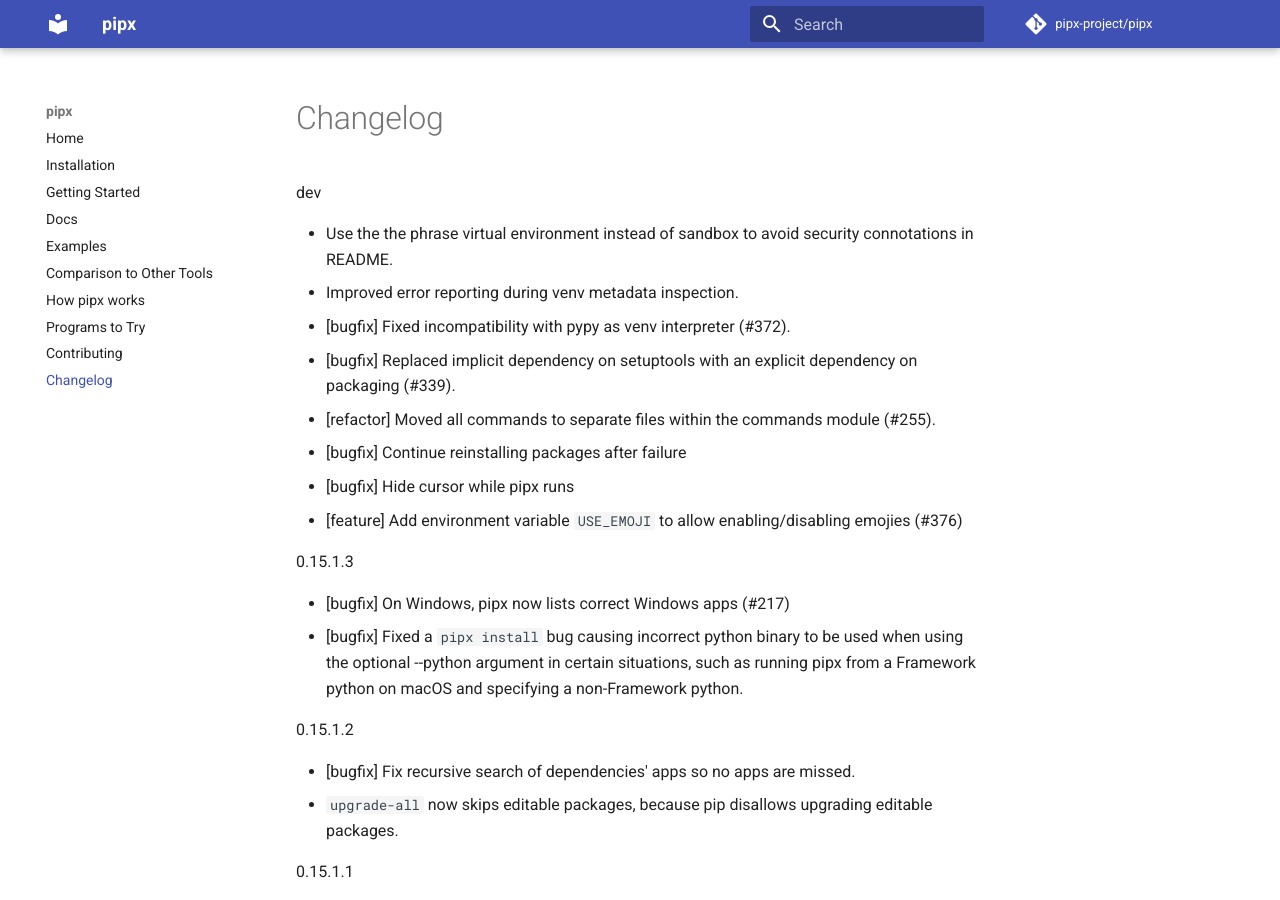
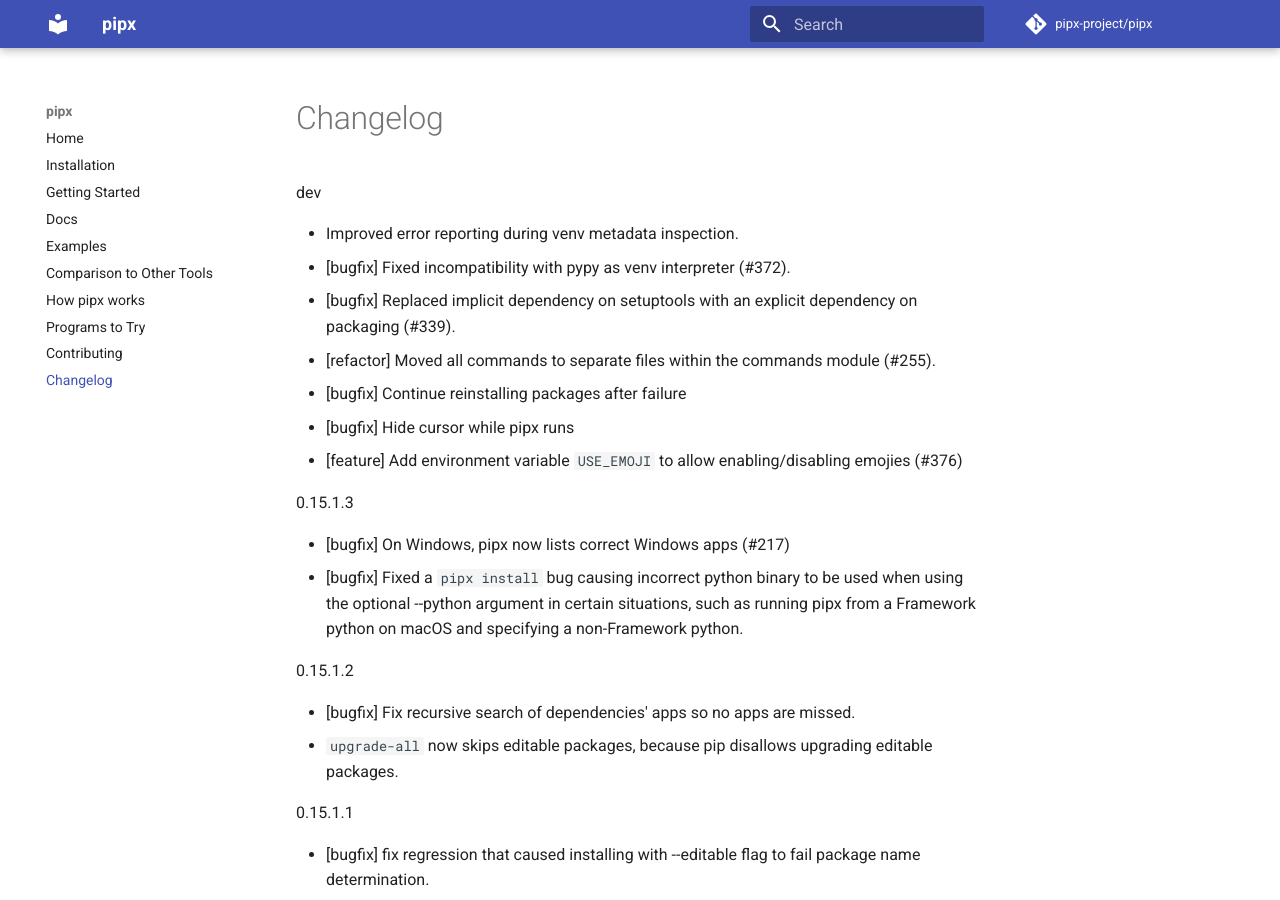
Before and after one commit to pypa/pipx, an MkDocs documentation site: the page built from docs/changelog.md, in a window 1280 px wide and 900 px high. Built offline with MkDocs 1.6.1 and Material for MkDocs 9.7.7, drawn with Linux system fonts in a browser that asks for light colours; comment, search, counter and statistics services are not loaded.

Commit message:
rm changelong entry

```diff
--- a/docs/changelog.md
+++ b/docs/changelog.md
@@ -1,6 +1,5 @@
 dev
 
-- Use the the phrase virtual environment instead of sandbox to avoid security connotations in README.
 - Improved error reporting during venv metadata inspection.
 - [bugfix] Fixed incompatibility with pypy as venv interpreter (#372).
 - [bugfix] Replaced implicit dependency on setuptools with an explicit dependency on packaging (#339).
```
